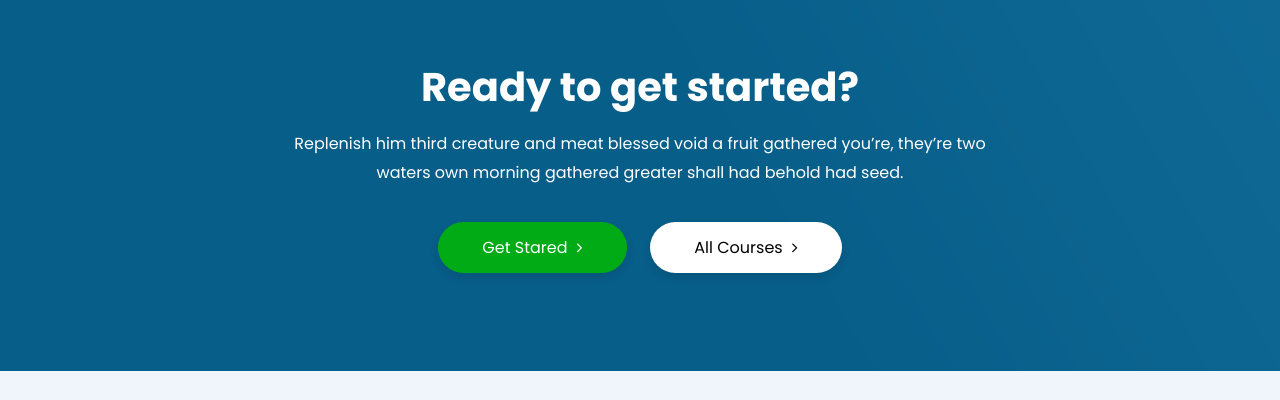
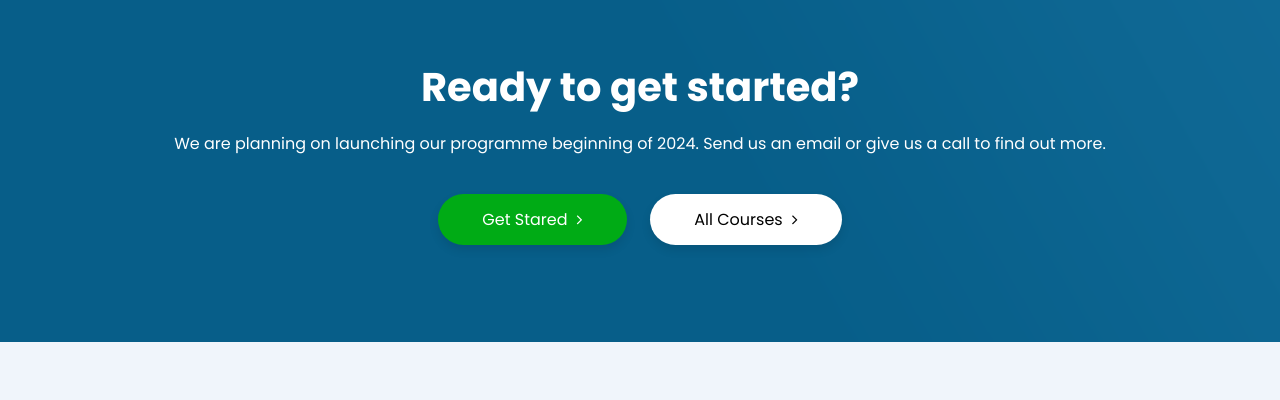
Before and after one commit to mr-vance/tech-vibes, a plain HTML site: page contact.html in a window 1280 px wide. Shown: the part 2304-2704 px from the top of the page. Drawn offline with Linux system fonts and the light colour scheme.

Commit message:
more updates

```diff
--- a/contact.html
+++ b/contact.html
@@ -269,7 +269,7 @@
 		<div class="auto-container">
 			<div class="content">
 				<h2>Ready to get started?</h2>
-				<div class="text">Replenish him third creature and meat blessed void a fruit gathered you’re, they’re two <br> waters own morning gathered greater shall had behold had seed.</div>
+				<div class="text">We are planning on launching our programme beginning of 2024. Send us an email or give us a call to find out more.</div>
 				<div class="buttons-box">
 					<a href="#" class="theme-btn btn-style-one"><span class="txt">Get Stared <i class="fa fa-angle-right"></i></span></a>
 					<a href="#" class="theme-btn btn-style-two"><span class="txt">All Courses <i class="fa fa-angle-right"></i></span></a>
```
